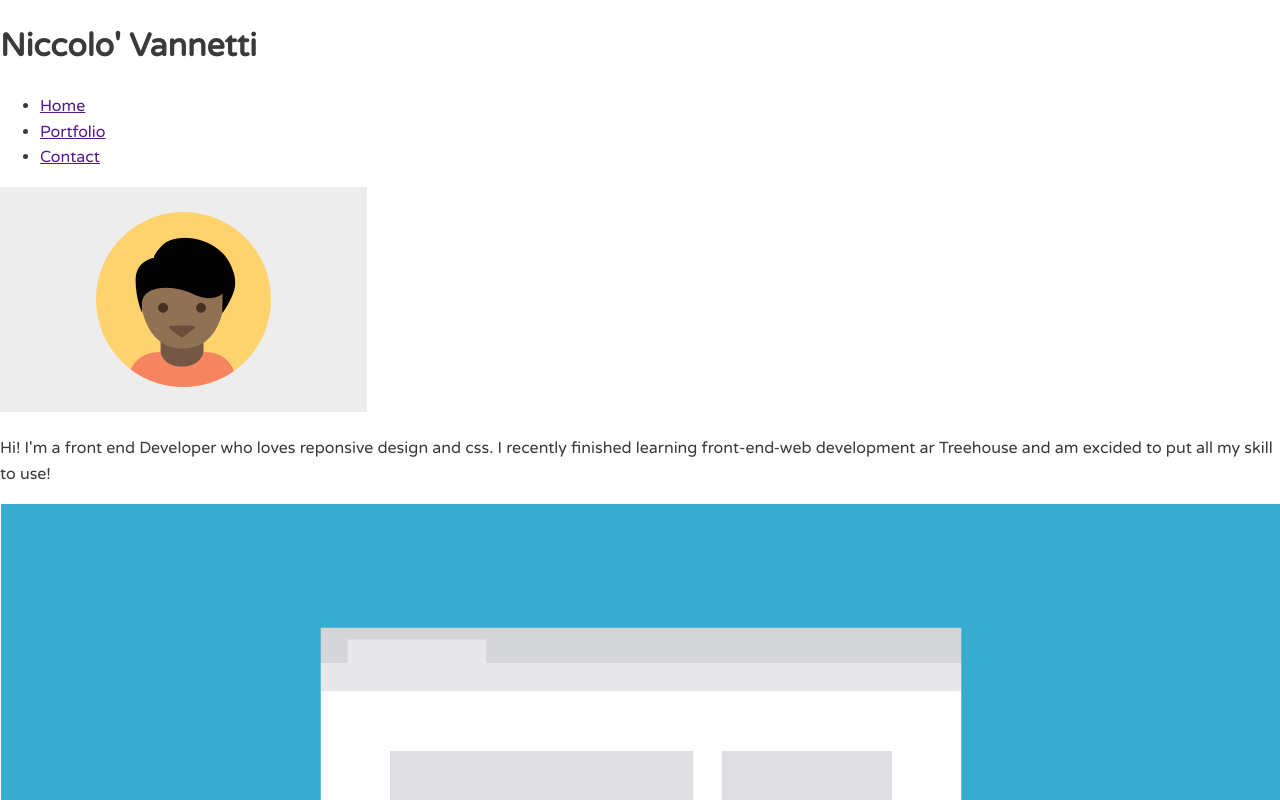
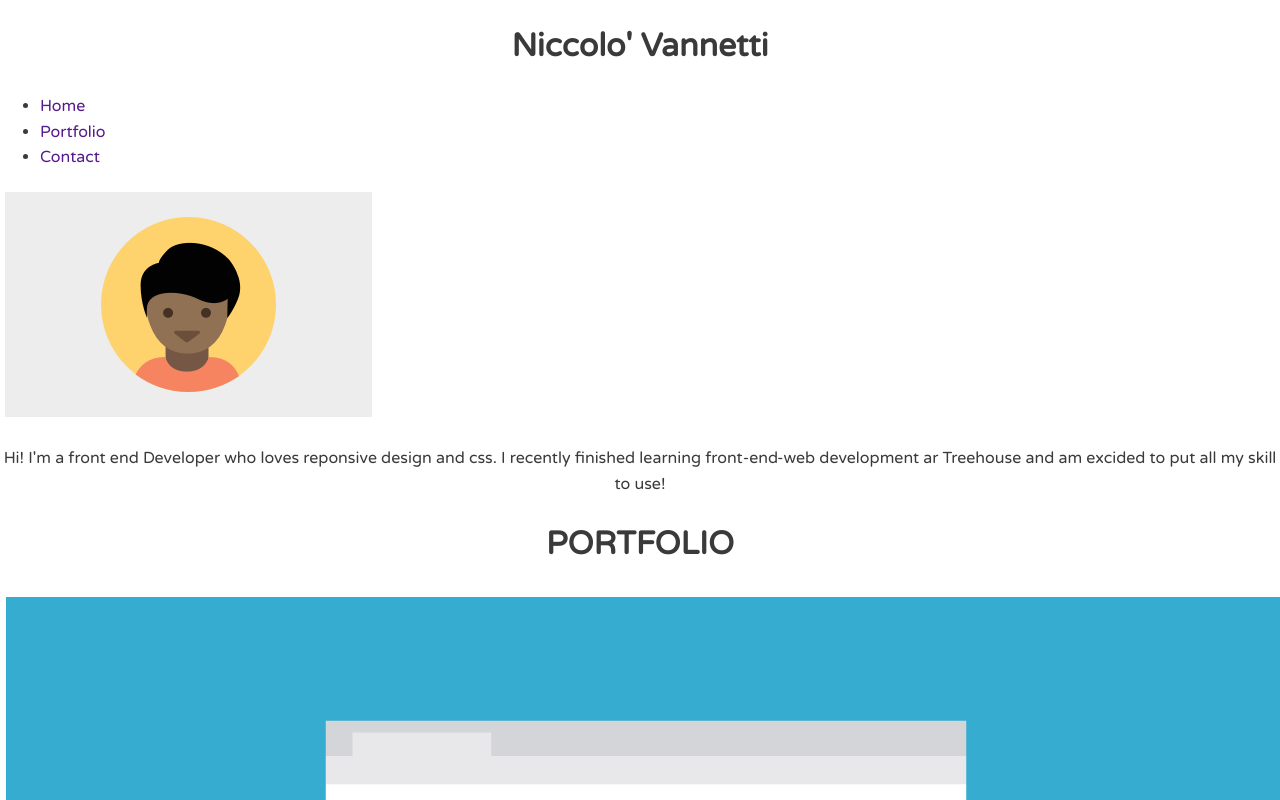
Before and after one commit to Sberla84/responsive-layout-v3, a plain HTML site: page index.html in a window 1280 px wide. Shown: the top 800 px of the page. Drawn offline with Linux system fonts and the light colour scheme.

Commit message:
CSS changes
changed some basic CSS

```diff
--- a/css/style.css
+++ b/css/style.css
@@ -10,3 +10,23 @@ body {
 	line-height: 1.6;
 	color: #3a3a3a;
 }
+
+p {
+	font-size: 1em;
+	text-align: center;
+}
+
+img {
+	max-width: 100%;
+	margin: 5px;
+}
+
+h1,
+h2,
+h3 {
+	text-align: center;
+}
+
+a {
+	text-decoration: none;
+}
--- a/index.html
+++ b/index.html
@@ -33,6 +33,7 @@
 
 
     <div>
+        <h1>PORTFOLIO</h1>
         <div>
                <img src="img/portfolio-1.png" alt="marketing image">
                <h2>Marketing Page</h2>
```
